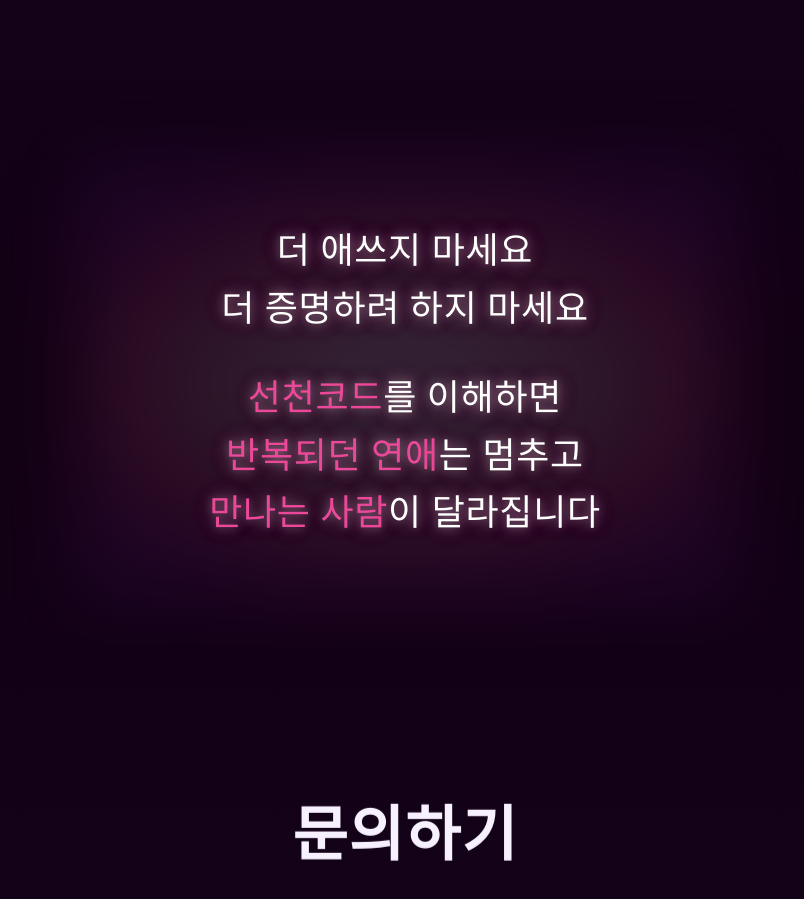
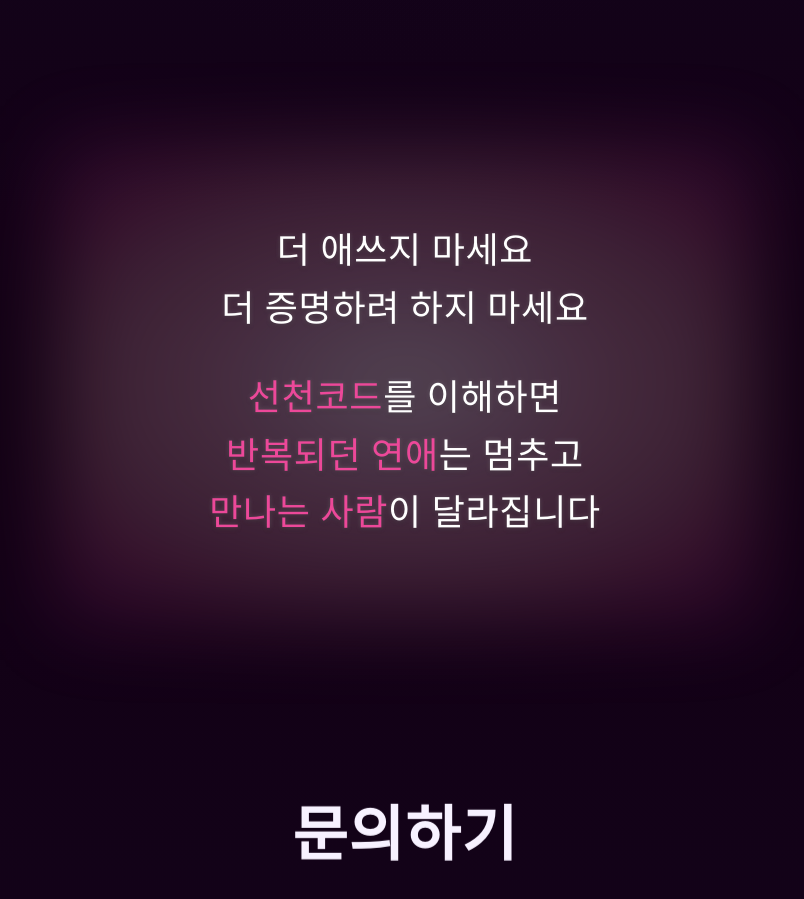
Before and after one commit to woolbo100/buzasun, a Next.js app: page / in a window 1280 px wide. Shown: the part 5380-6279 px from the top of the page, without its empty margins (235-1039 px from the left). Built offline with nearby package versions, Linux system fonts and the light colour scheme.

Commit message:
update design

```diff
--- a/components/Contact.tsx
+++ b/components/Contact.tsx
@@ -43,20 +43,48 @@ export default function Contact() {
             >
               {/* 텍스트 컨텐츠 */}
               <div className="relative">
-                {/* 둥근 글로우 아우라 배경 - 핑크/퍼플/흰색 그라데이션 */}
+                {/* 둥근 글로우 아우라 배경 - 자연스러운 빛이 퍼져나가는 느낌 */}
                 <div
                   className="absolute inset-0 pointer-events-none"
                   style={{
-                    inset: '-60px',
-                    background: 'radial-gradient(ellipse 120% 100% at 50% 50%, rgba(255, 255, 255, 0.15) 0%, rgba(255, 182, 193, 0.12) 25%, rgba(236, 72, 153, 0.10) 40%, rgba(138, 43, 226, 0.08) 55%, rgba(255, 182, 193, 0.05) 70%, transparent 85%)',
-                    filter: 'blur(35px)',
+                    inset: '-80px',
+                    background: `
+                      radial-gradient(ellipse 130% 110% at 50% 50%,
+                        rgba(255, 255, 255, 0.28) 0%,
+                        rgba(255, 200, 220, 0.22) 20%,
+                        rgba(255, 182, 193, 0.18) 35%,
+                        rgba(236, 72, 153, 0.15) 50%,
+                        rgba(138, 43, 226, 0.12) 65%,
+                        rgba(255, 182, 193, 0.08) 80%,
+                        transparent 95%)
+                    `,
+                    filter: 'blur(40px)',
                     opacity: 1,
                     zIndex: -1,
                   }}
                 />
 
-                {/* 상단 문장 (2줄) - 흰색 + 글로우 */}
-                <div style={{ marginBottom: '32px', position: 'relative', zIndex: 1 }}>
+                {/* 추가 아우라 레이어 - 더 부드러운 퍼짐 */}
+                <div
+                  className="absolute inset-0 pointer-events-none"
+                  style={{
+                    inset: '-100px',
+                    background: `
+                      radial-gradient(circle 90% at 50% 50%,
+                        rgba(255, 255, 255, 0.15) 0%,
+                        rgba(255, 182, 193, 0.12) 30%,
+                        rgba(236, 72, 153, 0.08) 55%,
+                        rgba(138, 43, 226, 0.05) 75%,
+                        transparent 90%)
+                    `,
+                    filter: 'blur(50px)',
+                    opacity: 1,
+                    zIndex: -2,
+                  }}
+                />
+
+                {/* 상단 문장 (2줄) - 흰색, 글자 선명하게 유지 */}
+                <div style={{ marginBottom: '32px', position: 'relative', zIndex: 10 }}>
                   <p
                     className="text-2xl md:text-3xl lg:text-4xl font-elegant font-normal"
                     style={{
@@ -64,13 +92,8 @@ export default function Contact() {
                       letterSpacing: '0.02em',
                       wordBreak: 'keep-all',
                       lineHeight: '1.6',
-                      textShadow: `
-                        0 0 8px rgba(255, 255, 255, 0.3),
-                        0 0 16px rgba(255, 182, 193, 0.25),
-                        0 0 24px rgba(236, 72, 153, 0.2),
-                        0 0 32px rgba(138, 43, 226, 0.15),
-                        0 0 40px rgba(255, 182, 193, 0.1)
-                      `,
+                      textShadow: '0 2px 4px rgba(0, 0, 0, 0.3)',
+                      filter: 'drop-shadow(0 0 2px rgba(255, 255, 255, 0.2))',
                     }}
                   >
                     더 애쓰지 마세요<br />
@@ -78,8 +101,8 @@ export default function Contact() {
                   </p>
                 </div>
 
-                {/* 하단 문장 (3줄) - 기본 흰색, 특정 단어만 핫핑크 + 글로우 */}
-                <div style={{ position: 'relative', zIndex: 1 }}>
+                {/* 하단 문장 (3줄) - 기본 흰색, 특정 단어만 핫핑크, 글자 선명하게 유지 */}
+                <div style={{ position: 'relative', zIndex: 10 }}>
                   <p
                     className="text-2xl md:text-3xl lg:text-4xl font-elegant font-normal"
                     style={{
@@ -87,18 +110,13 @@ export default function Contact() {
                       letterSpacing: '0.02em',
                       wordBreak: 'keep-all',
                       lineHeight: '1.6',
-                      textShadow: `
-                        0 0 8px rgba(255, 255, 255, 0.3),
-                        0 0 16px rgba(255, 182, 193, 0.25),
-                        0 0 24px rgba(236, 72, 153, 0.2),
-                        0 0 32px rgba(138, 43, 226, 0.15),
-                        0 0 40px rgba(255, 182, 193, 0.1)
-                      `,
+                      textShadow: '0 2px 4px rgba(0, 0, 0, 0.3)',
+                      filter: 'drop-shadow(0 0 2px rgba(255, 255, 255, 0.2))',
                     }}
                   >
-                    <span style={{ color: '#ec4899' }}>선천코드</span>를 이해하면<br />
-                    <span style={{ color: '#ec4899' }}>반복되던 연애</span>는 멈추고<br />
-                    <span style={{ color: '#ec4899' }}>만나는 사람</span>이 달라집니다
+                    <span style={{ color: '#ec4899', fontWeight: 500 }}>선천코드</span>를 이해하면<br />
+                    <span style={{ color: '#ec4899', fontWeight: 500 }}>반복되던 연애</span>는 멈추고<br />
+                    <span style={{ color: '#ec4899', fontWeight: 500 }}>만나는 사람</span>이 달라집니다
                   </p>
                 </div>
               </div>
```
